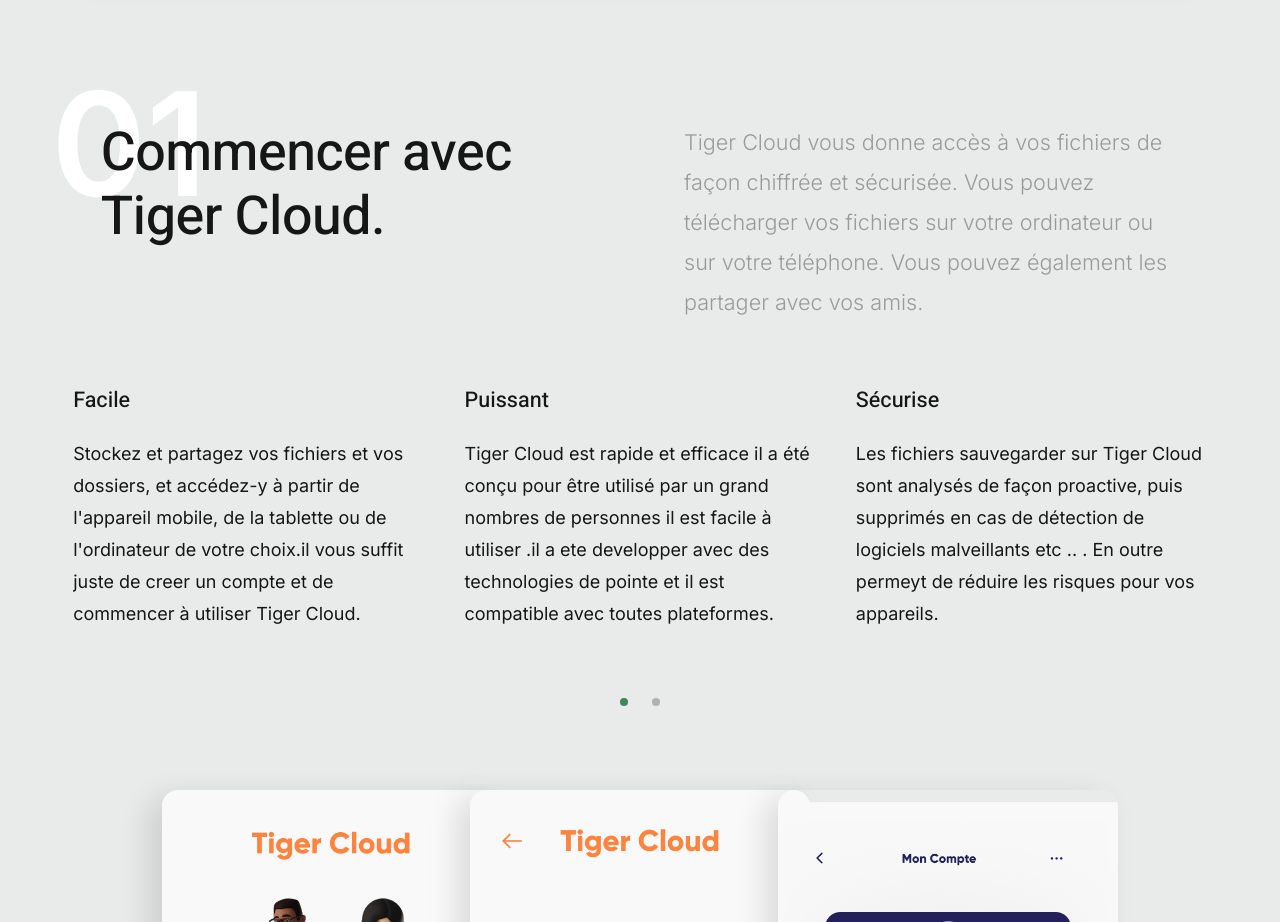
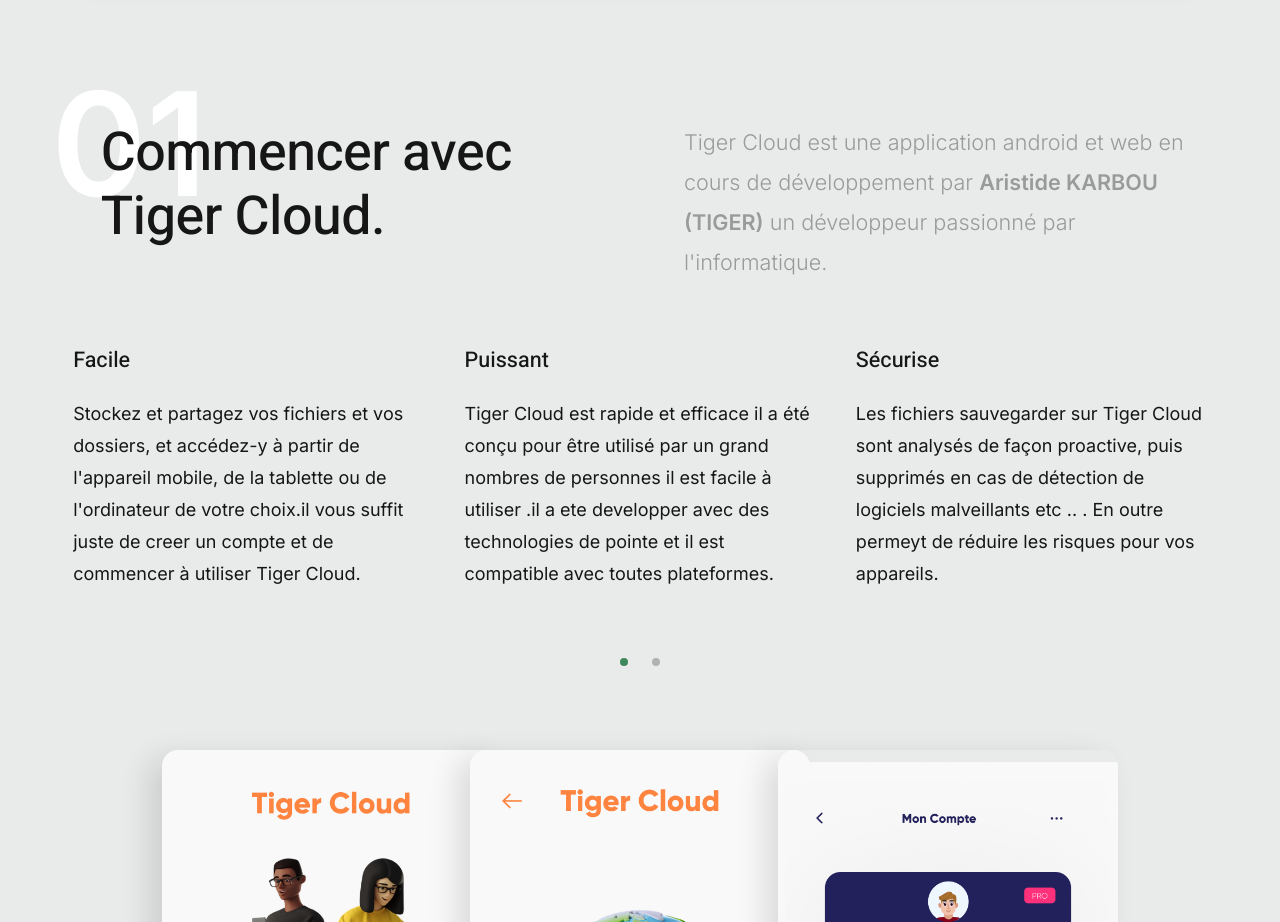
Before and after one commit to tiger-githubb/thetigercloud-file, a plain HTML site: page index.html in a window 1280 px wide. Shown: the part 1200-2122 px from the top of the page. Drawn offline with Linux system fonts and the light colour scheme.

Commit message:
mise a jour

```diff
--- a/index.html
+++ b/index.html
@@ -214,9 +214,9 @@
                         </div>
                         <div class="column lg-6 stack-on-1000 desc-block">
                             <p class="desc lead">
-                                Tiger Cloud vous donne accès à vos fichiers de façon chiffrée et sécurisée.
-                                Vous pouvez télécharger vos fichiers sur votre ordinateur ou sur votre téléphone.
-                                Vous pouvez également les partager avec vos amis.
+                                Tiger Cloud est une application android et web en cours de développement par
+                                <b>Aristide KARBOU (TIGER)</b> un développeur passionné par l'informatique.
+
                             </p>
 
                         </div>
@@ -328,7 +328,8 @@
                                         <p>
                                             Parce que vous utilisez au quotidien votre smartphone
                                             et que vous avez besoin d'avoir accès à vos fichiers,
-                                            vous devez telecharger l'application Tiger Cloud directement grâce au bouton obtenir l'application
+                                            vous devez telecharger l'application Tiger Cloud directement grâce au bouton
+                                            obtenir l'application
                                         </p>
                                     </div>
 
@@ -408,7 +409,7 @@
                                 <h3 class="h5">Base de données cloud </h3>
                                 <p>Une base de données cloud est un ensemble de contenus,
                                     structurés ou non structurés, qui réside sur une plateforme
-                                     d'infrastructure de cloud computing privée, publique ou hybride.
+                                    d'infrastructure de cloud computing privée, publique ou hybride.
                                 </p>
                             </div>
                         </div>
@@ -581,10 +582,10 @@
                 <div class="row s-pricing__content">
 
                     <div class="column lg-4 md-12 s-pricing__header">
-                        <h3 class="h2">Tiger Cloud est  pour tout le monde.</h3>
+                        <h3 class="h2">Tiger Cloud est pour tout le monde.</h3>
                         <p>
-                            Tiger Cloud est gratuit et vous pouvez l'utiliser  sans aucun frais .
-                                    il est open source c'est a dire libre .
+                            Tiger Cloud est gratuit et vous pouvez l'utiliser sans aucun frais .
+                            il est open source c'est a dire libre .
                         </p>
                     </div> <!-- end s-pricing__header -->
 
@@ -628,7 +629,7 @@
                     <div class="column lg-12">
                         <h2 class="text-display-1">Bientôt des milliers de personnes utiliserons Tiger Cloud.</h2>
                         <p class="lead">
-                           L'application est en cours de développement et sera disponible dans quelques jours.
+                            L'application est en cours de développement et sera disponible dans quelques jours.
                         </p>
                     </div>
                 </div>
```
Also changed, not shown: images/screens/screen-01@2x.png, images/screens/screen-02@2x.png, images/screens/screen-03@2x.png, images/screens/screen-04@2x.png.
